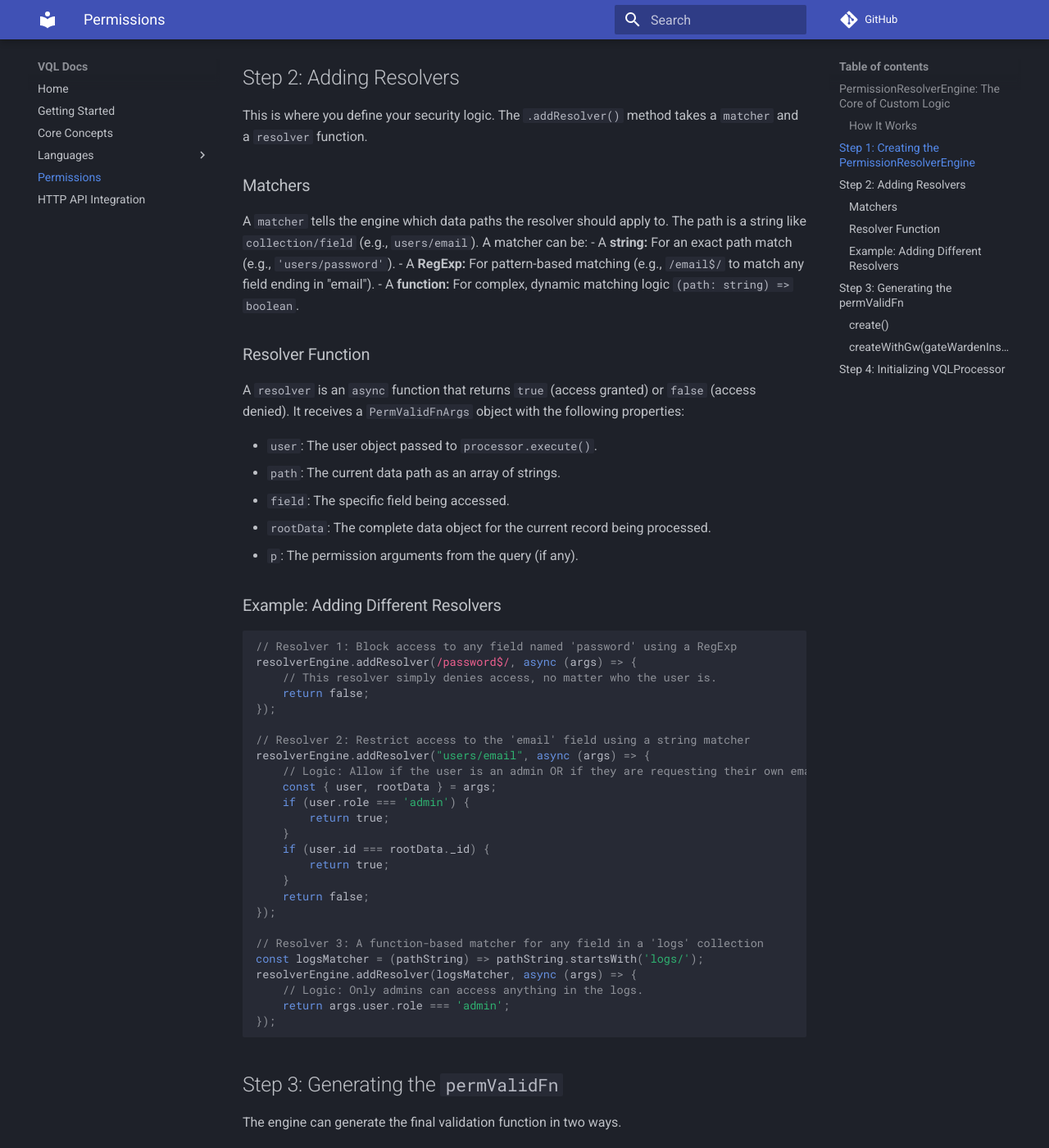
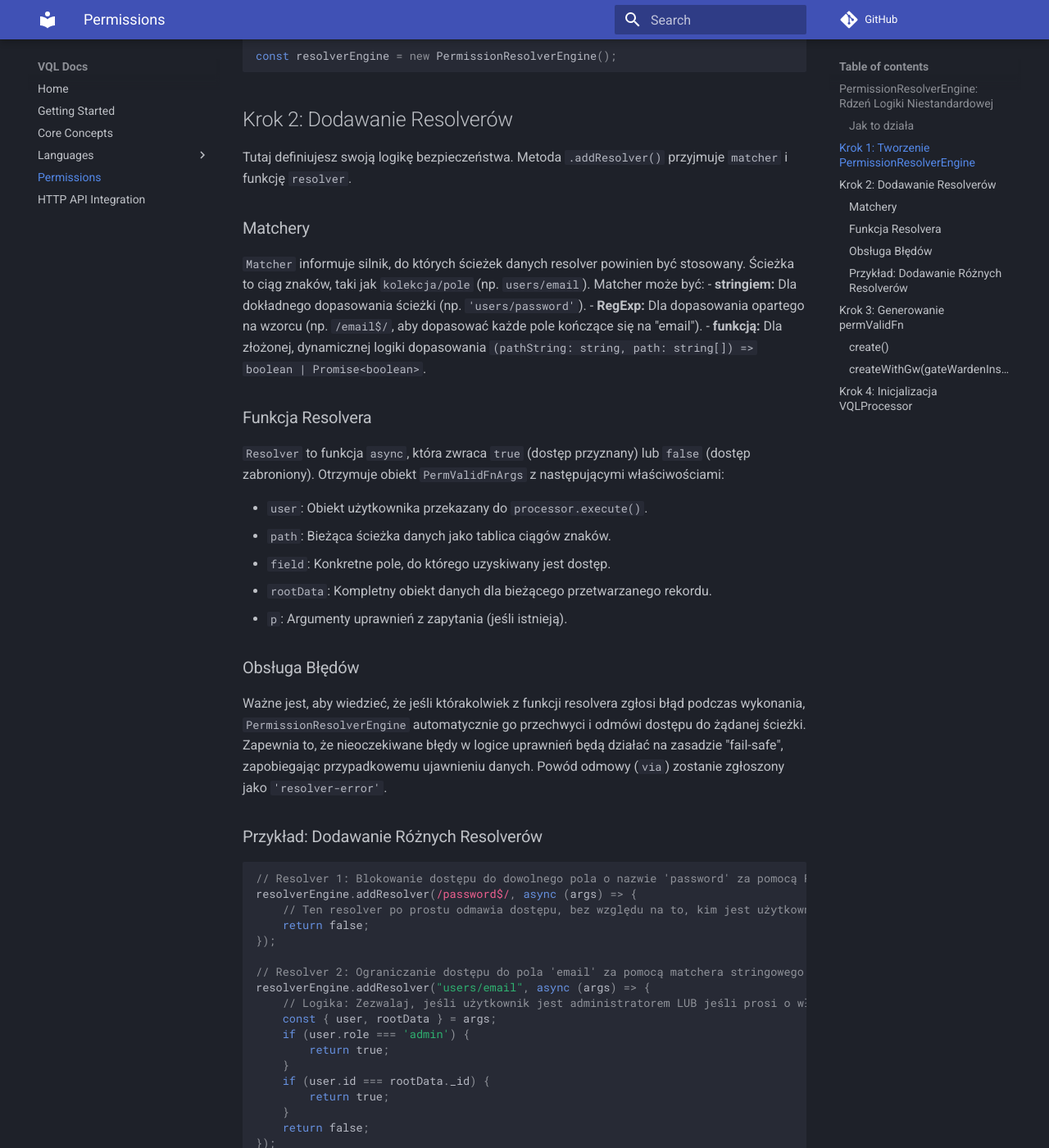
Before and after one commit to wxn0brP/VQL, an MkDocs documentation site: the page built from docs/permissions.md, in a window 1280 px wide and 1400 px high, scrolled down 946 px. Shown: the whole window at 82% size. Built offline with MkDocs 1.6.1 and Material for MkDocs 9.7.7, drawn with Linux system fonts in a browser that asks for light colours; comment, search, counter and statistics services are not loaded; some of the changed text lies outside the part shown.

Commit message:
feat(docs): translate and improve permissions documentation
This commit translates the `docs/permissions.md` file into Polish.

In addition to the translation, this commit introduces several key improvements to the documentation to ensure it is accurate and comprehensive:
- Clarified the function signature for function-based matchers.
- Added a note on the specific fallback behavior of the `createWithGw` method.
- Included a new section on error handling within resolvers to explain the fail-safe mechanism.

````diff
--- a/docs/permissions.md
+++ b/docs/permissions.md
@@ -1,23 +1,23 @@
-# Permissions in VQL
+# Uprawnienia w VQL
 
-VQL implements a highly flexible and powerful programmatic permission system. Instead of static rules defined in a schema, VQL allows you to inject a **Permission Validation Function (`permValidFn`)** directly into the `VQLProcessor`. This function is called for every field being accessed, giving you fine-grained, dynamic control over your data security.
+VQL implementuje wysoce elastyczny i potężny programistyczny system uprawnień. Zamiast statycznych reguł zdefiniowanych w schemacie, VQL pozwala na wstrzyknięcie **funkcji walidacji uprawnień (`permValidFn`)** bezpośrednio do `VQLProcessor`. Funkcja ta jest wywoływana dla każdego pola, do którego uzyskiwany jest dostęp, dając Ci szczegółową, dynamiczną kontrolę nad bezpieczeństwem Twoich danych.
 
-To simplify the creation of this validation function, VQL provides the `PermissionResolverEngine`.
+Aby uprościć tworzenie tej funkcji walidacyjnej, VQL dostarcza `PermissionResolverEngine`.
 
-## `PermissionResolverEngine`: The Core of Custom Logic
+## `PermissionResolverEngine`: Rdzeń Logiki Niestandardowej
 
-The `PermissionResolverEngine` is a helper class that lets you build a sophisticated `permValidFn` by registering custom resolver functions that are matched against data access paths.
+`PermissionResolverEngine` to klasa pomocnicza, która pozwala budować zaawansowaną funkcję `permValidFn` poprzez rejestrowanie niestandardowych funkcji resolvera, które są dopasowywane do ścieżek dostępu do danych.
 
-### How It Works
+### Jak to działa
 
-1.  **Instantiate the Engine:** Create a new `PermissionResolverEngine`.
-2.  **Add Resolvers:** Use the `.addResolver()` method to register your permission logic. Each resolver is paired with a `matcher` that determines when it should be executed.
-3.  **Generate the Validation Function:** Use the engine's `.create()` or `.createWithGw()` method to generate the final `permValidFn`.
-4.  **Inject into VQLProcessor:** Pass the generated function to the `VQLProcessor`'s constructor.
+1.  **Stworzenie instancji Engine'u:** Utwórz nową instancję `PermissionResolverEngine`.
+2.  **Dodawanie Resolverów:** Użyj metody `.addResolver()`, aby zarejestrować swoją logikę uprawnień. Każdy resolver jest sparowany z `matcherem`, który określa, kiedy powinien zostać wykonany.
+3.  **Generowanie Funkcji Walidacyjnej:** Użyj metody `.create()` lub `.createWithGw()`, aby wygenerować ostateczną funkcję `permValidFn`.
+4.  **Wstrzyknięcie do VQLProcessor:** Przekaż wygenerowaną funkcję do konstruktora `VQLProcessor`.
 
-## Step 1: Creating the `PermissionResolverEngine`
+## Krok 1: Tworzenie `PermissionResolverEngine`
 
-First, import and create an instance of the engine.
+Najpierw zaimportuj i utwórz instancję silnika.
 
 ```typescript
 import { PermissionResolverEngine } from "@wxn0brp/vql";
@@ -25,39 +25,43 @@ import { PermissionResolverEngine } from "@wxn0brp/vql";
 const resolverEngine = new PermissionResolverEngine();
 ```
 
-## Step 2: Adding Resolvers
+## Krok 2: Dodawanie Resolverów
 
-This is where you define your security logic. The `.addResolver()` method takes a `matcher` and a `resolver` function.
+Tutaj definiujesz swoją logikę bezpieczeństwa. Metoda `.addResolver()` przyjmuje `matcher` i funkcję `resolver`.
 
-### Matchers
+### Matchery
 
-A `matcher` tells the engine which data paths the resolver should apply to. The path is a string like `collection/field` (e.g., `users/email`). A matcher can be:
--   A **string:** For an exact path match (e.g., `'users/password'`).
--   A **RegExp:** For pattern-based matching (e.g., `/email$/` to match any field ending in "email").
--   A **function:** For complex, dynamic matching logic `(path: string) => boolean`.
+`Matcher` informuje silnik, do których ścieżek danych resolver powinien być stosowany. Ścieżka to ciąg znaków, taki jak `kolekcja/pole` (np. `users/email`). Matcher może być:
+-   **stringiem:** Dla dokładnego dopasowania ścieżki (np. `'users/password'`).
+-   **RegExp:** Dla dopasowania opartego na wzorcu (np. `/email$/`, aby dopasować każde pole kończące się na "email").
+-   **funkcją:** Dla złożonej, dynamicznej logiki dopasowania `(pathString: string, path: string[]) => boolean | Promise<boolean>`.
 
-### Resolver Function
+### Funkcja Resolvera
 
-A `resolver` is an `async` function that returns `true` (access granted) or `false` (access denied). It receives a `PermValidFnArgs` object with the following properties:
+`Resolver` to funkcja `async`, która zwraca `true` (dostęp przyznany) lub `false` (dostęp zabroniony). Otrzymuje obiekt `PermValidFnArgs` z następującymi właściwościami:
 
--   `user`: The user object passed to `processor.execute()`.
--   `path`: The current data path as an array of strings.
--   `field`: The specific field being accessed.
--   `rootData`: The complete data object for the current record being processed.
--   `p`: The permission arguments from the query (if any).
+-   `user`: Obiekt użytkownika przekazany do `processor.execute()`.
+-   `path`: Bieżąca ścieżka danych jako tablica ciągów znaków.
+-   `field`: Konkretne pole, do którego uzyskiwany jest dostęp.
+-   `rootData`: Kompletny obiekt danych dla bieżącego przetwarzanego rekordu.
+-   `p`: Argumenty uprawnień z zapytania (jeśli istnieją).
 
-### Example: Adding Different Resolvers
+### Obsługa Błędów
+
+Ważne jest, aby wiedzieć, że jeśli którakolwiek z funkcji resolvera zgłosi błąd podczas wykonania, `PermissionResolverEngine` automatycznie go przechwyci i odmówi dostępu do żądanej ścieżki. Zapewnia to, że nieoczekiwane błędy w logice uprawnień będą działać na zasadzie "fail-safe", zapobiegając przypadkowemu ujawnieniu danych. Powód odmowy (`via`) zostanie zgłoszony jako `'resolver-error'`.
+
+### Przykład: Dodawanie Różnych Resolverów
 
 ```typescript
-// Resolver 1: Block access to any field named 'password' using a RegExp
+// Resolver 1: Blokowanie dostępu do dowolnego pola o nazwie 'password' za pomocą RegExp
 resolverEngine.addResolver(/password$/, async (args) => {
-    // This resolver simply denies access, no matter who the user is.
+    // Ten resolver po prostu odmawia dostępu, bez względu na to, kim jest użytkownik.
     return false;
 });
 
-// Resolver 2: Restrict access to the 'email' field using a string matcher
+// Resolver 2: Ograniczanie dostępu do pola 'email' za pomocą matchera stringowego
 resolverEngine.addResolver("users/email", async (args) => {
-    // Logic: Allow if the user is an admin OR if they are requesting their own email.
+    // Logika: Zezwalaj, jeśli użytkownik jest administratorem LUB jeśli prosi o własny e-mail.
     const { user, rootData } = args;
     if (user.role === 'admin') {
         return true;
@@ -68,67 +72,67 @@ resolverEngine.addResolver("users/email", async (args) => {
     return false;
 });
 
-// Resolver 3: A function-based matcher for any field in a 'logs' collection
-const logsMatcher = (pathString) => pathString.startsWith('logs/');
+// Resolver 3: Matcher oparty na funkcji dla dowolnego pola w kolekcji 'logs'
+const logsMatcher = (pathString, path) => path[0] === 'logs';
 resolverEngine.addResolver(logsMatcher, async (args) => {
-    // Logic: Only admins can access anything in the logs.
+    // Logika: Tylko administratorzy mogą uzyskać dostęp do czegokolwiek w logach.
     return args.user.role === 'admin';
 });
 ```
 
-## Step 3: Generating the `permValidFn`
+## Krok 3: Generowanie `permValidFn`
 
-The engine can generate the final validation function in two ways.
+Silnik może wygenerować ostateczną funkcję walidacyjną na dwa sposoby.
 
 ### `create()`
 
-This method creates a `permValidFn` that uses *only* the custom resolvers you added.
+Ta metoda tworzy `permValidFn`, która używa *tylko* dodanych przez Ciebie niestandardowych resolverów.
 
 ```typescript
 const customPermValidFn = resolverEngine.create();
 ```
 
-If a data path is accessed that does not match any of your resolvers, access will be **denied** (`granted: false, via: 'no-resolver-match'`).
+Jeśli dostęp do ścieżki danych nie pasuje do żadnego z Twoich resolverów, dostęp zostanie **odmówiony** (`granted: false, via: 'no-resolver-match'`).
 
 ### `createWithGw(gateWardenInstance)`
 
-This method creates a `permValidFn` that first tries your custom resolvers. If no resolver matches a path, it falls back to a `GateWarden` instance. This is perfect for combining dynamic, path-based rules with a more traditional Role-Based Access Control (RBAC) system.
+Ta metoda tworzy `permValidFn`, która najpierw próbuje Twoich niestandardowych resolverów. Jeśli żaden resolver nie pasuje do ścieżki, wraca do instancji `GateWarden`. Jest to idealne rozwiązanie do łączenia dynamicznych reguł opartych na ścieżkach z bardziej tradycyjnym systemem kontroli dostępu opartej na rolach (RBAC). Ważne jest, aby pamiętać, że jeśli resolver *pasuje* do ścieżki i jawnie zwraca `false`, dostęp jest natychmiast odmawiany, a instancja `GateWarden` **nie** jest konsultowana dla tej ścieżki.
 
 ```typescript
 import { GateWarden } from "@wxn0brp/gate-warden";
 
-// Assume 'gw' is a fully configured GateWarden instance
+// Załóżmy, że 'gw' jest w pełni skonfigurowaną instancją GateWarden
 const gw = new GateWarden();
-// ... add roles and permissions to gw ...
+// ... dodaj role i uprawnienia do gw ...
 
-// Create a validation function that uses custom resolvers and falls back to GateWarden
+// Utwórz funkcję walidacyjną, która używa niestandardowych resolverów i wraca do GateWarden
 const combinedPermValidFn = resolverEngine.createWithGw(gw);
 ```
 
-## Step 4: Initializing `VQLProcessor`
+## Krok 4: Inicjalizacja `VQLProcessor`
 
-Finally, pass your generated `permValidFn` to the `VQLProcessor` constructor.
+Na koniec przekaż wygenerowaną funkcję `permValidFn` do konstruktora `VQLProcessor`.
 
 ```typescript
 import { VQLProcessor, VQLConfig } from "@wxn0brp/vql";
 
-// Assume dbInstances and a permValidFn are created
+// Załóżmy, że dbInstances i permValidFn są utworzone
 const processor = new VQLProcessor(
     dbInstances,
-    new VQLConfig(), // Optional config
-    combinedPermValidFn // Your generated permission function
+    new VQLConfig(), // Opcjonalna konfiguracja
+    combinedPermValidFn // Twoja wygenerowana funkcja uprawnień
 );
 
-// Now, all calls to processor.execute() will be protected by your rules
+// Teraz wszystkie wywołania processor.execute() będą chronione przez Twoje reguły
 async function runQuery() {
     const userContext = { id: 'user123', role: 'editor' };
-    const query = /* ... your VQLR or VQLS query ... */;
+    const query = /* ... Twoje zapytanie VQLR lub VQLS ... */;
 
-    // The 'userContext' will be available inside your permission resolvers
+    // 'userContext' będzie dostępny wewnątrz Twoich resolverów uprawnień
     const result = await processor.execute(query, userContext);
 
     console.log(result);
 }
 ```
 
-This programmatic approach provides a robust and highly adaptable security model, allowing you to define complex rules that are decoupled from your query logic and schemas.
+To programistyczne podejście zapewnia solidny i wysoce adaptowalny model bezpieczeństwa, pozwalając na definiowanie złożonych reguł, które są oddzielone od logiki zapytań i schematów.
````
